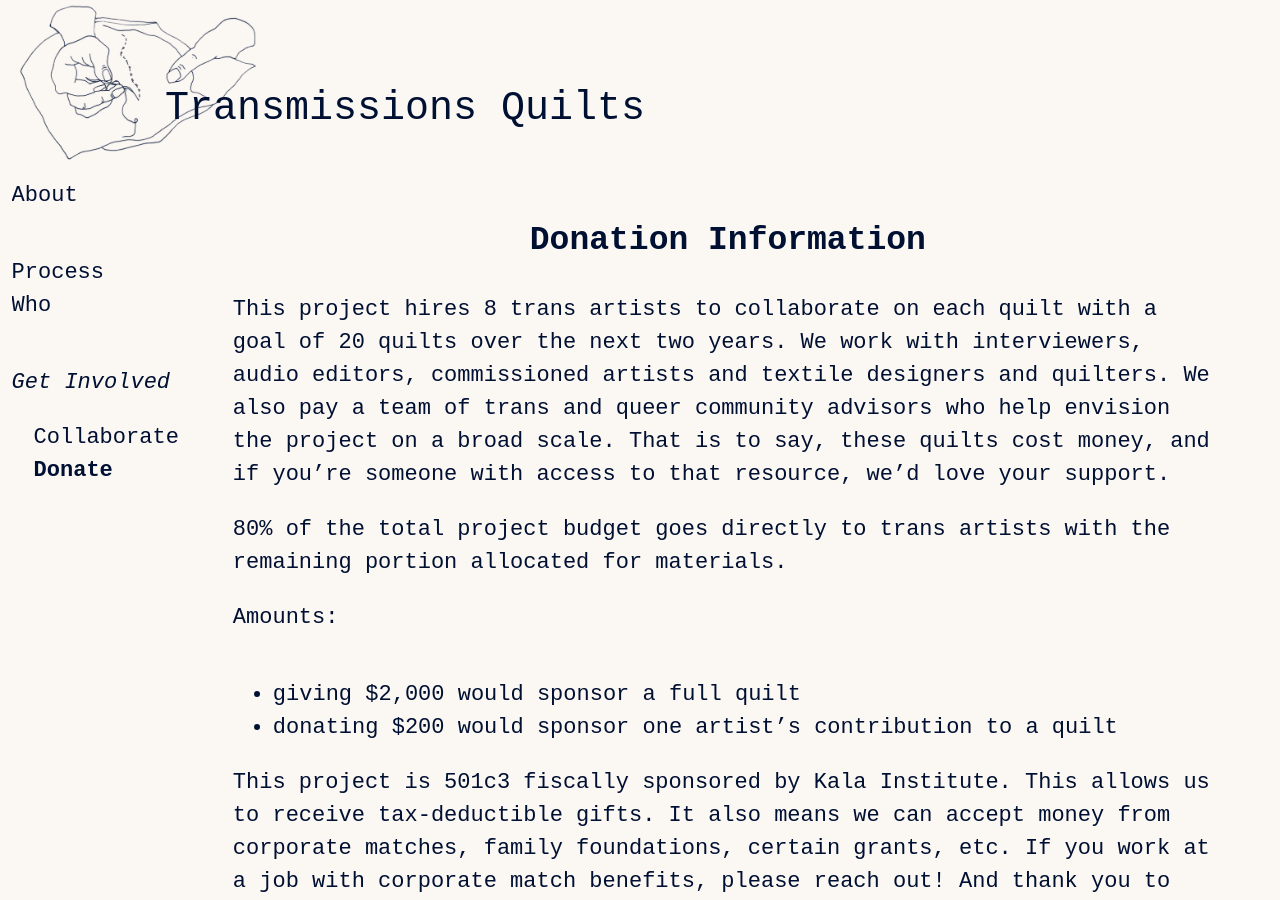
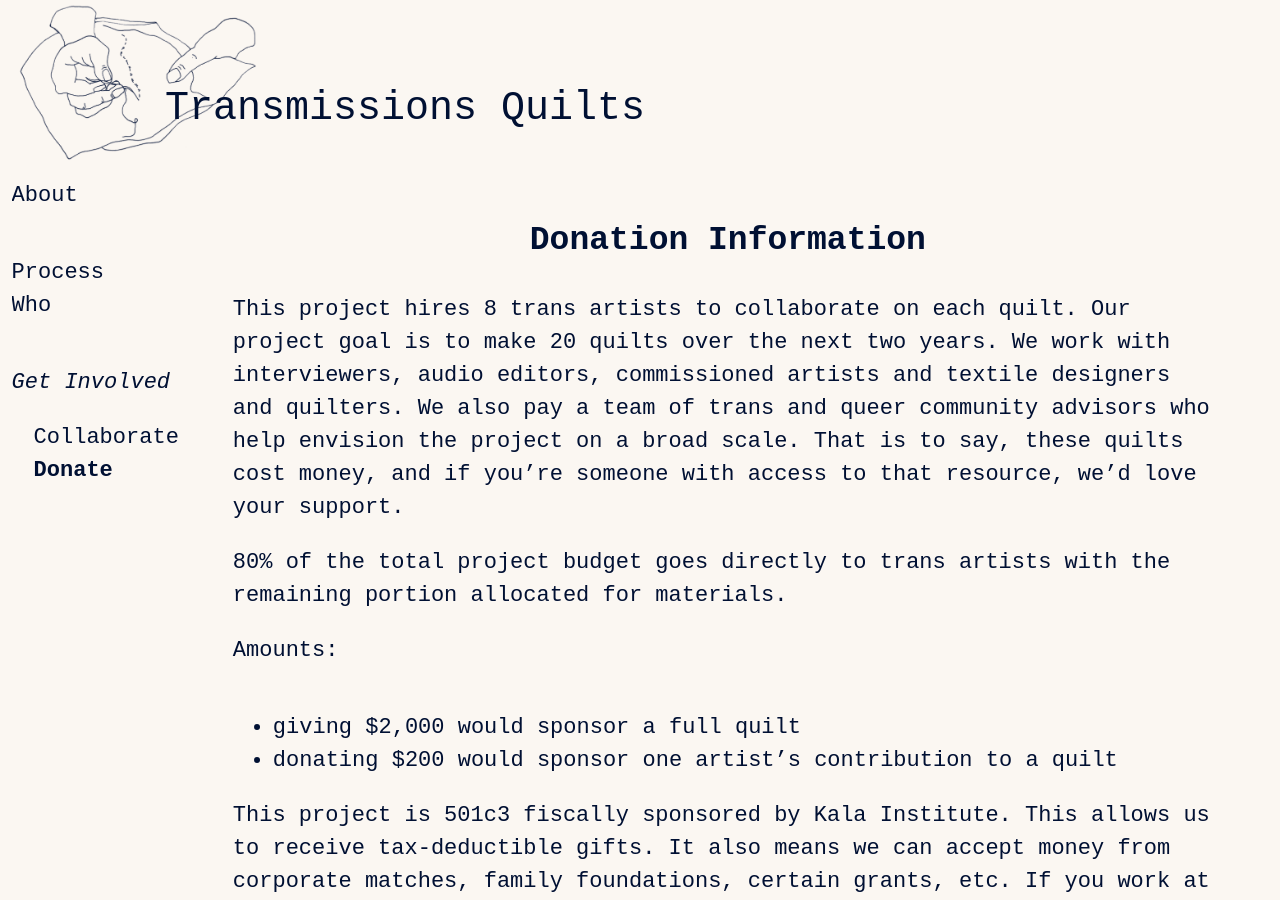
Before and after one commit to danieldickison/transmission-site, a Jekyll site: the page built from donate.markdown, in a window 1280 px wide and 900 px high. Built offline with Jekyll 4.4.1, drawn with Linux system fonts in a browser that asks for light colours; some web fonts are replaced; our own code applies the rules of GitHub Pages for plain Markdown files.

Commit message:
Update donate.markdown

```diff
--- a/donate.markdown
+++ b/donate.markdown
@@ -4,7 +4,7 @@ permalink: /donate
 
 ## Donation Information
 
-This project hires 8 trans artists to collaborate on each quilt with a goal of 20 quilts over the next two years. We work with interviewers, audio editors, commissioned artists and textile designers and quilters. We also pay a team of trans and queer community advisors who help envision the project on a broad scale. That is to say, these quilts cost money, and if you’re someone with access to that resource, we’d love your support.
+This project hires 8 trans artists to collaborate on each quilt. Our project goal is to make 20 quilts over the next two years. We work with interviewers, audio editors, commissioned artists and textile designers and quilters. We also pay a team of trans and queer community advisors who help envision the project on a broad scale. That is to say, these quilts cost money, and if you’re someone with access to that resource, we’d love your support.
 
 80% of the total project budget goes directly to trans artists with the remaining portion allocated for materials.
 
```
